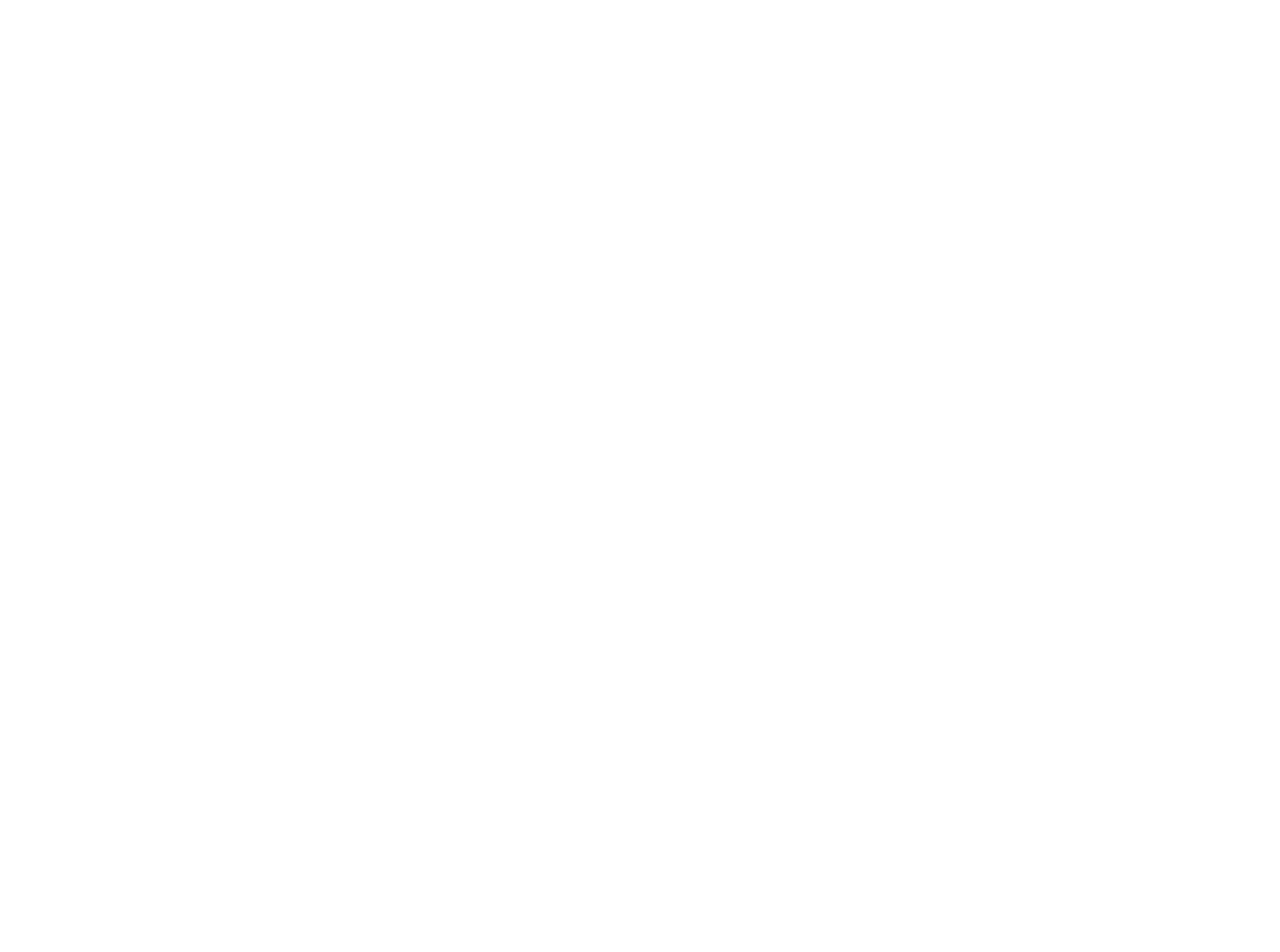
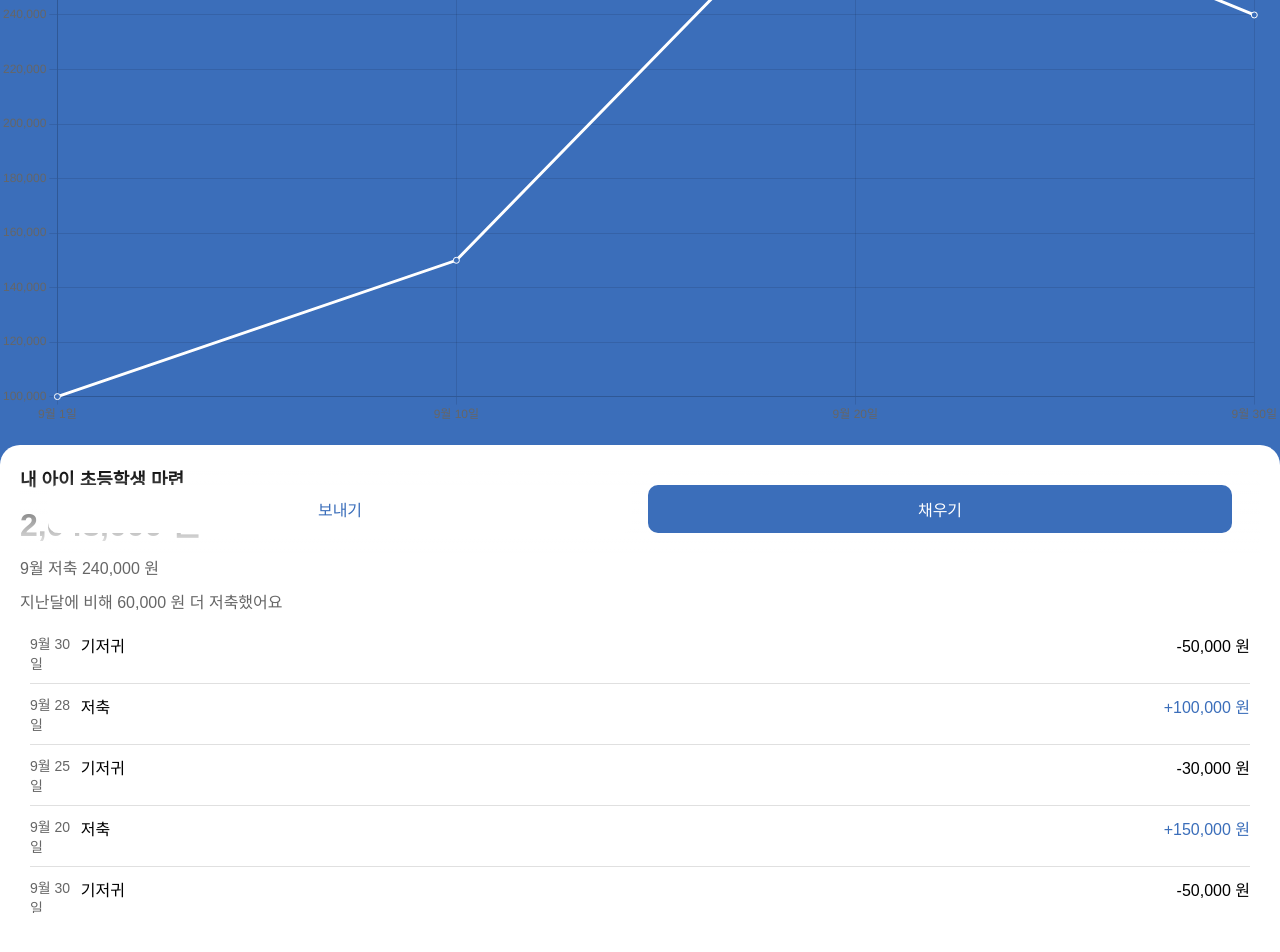
Before and after one commit to ttaeram/ABUBA, a React (Create React App) app in the folder frontend/: page /account in a window 1280 px wide. Shown: the part 328-1280 px from the top of the page. Before the commit the page ends 800 px from the top, so only its background shows below. Built offline with nearby package versions, Linux system fonts and the light colour scheme; a web font is replaced by a local one.

Commit message:
feat: account info

```diff
--- a/frontend/package.json
+++ b/frontend/package.json
@@ -12,7 +12,9 @@
     "@types/react-dom": "^18.3.0",
     "@types/react-router-dom": "^5.3.3",
     "axios": "^1.7.7",
+    "chart.js": "^4.4.4",
     "react": "^18.3.1",
+    "react-chartjs-2": "^5.2.0",
     "react-dom": "^18.3.1",
     "react-h5-audio-player": "^3.9.3",
     "react-icons": "^5.3.0",
--- /dev/null
+++ b/frontend/src/components/account/TransactionItem.tsx
@@ -0,0 +1,46 @@
+import styled from "styled-components";
+
+type Transaction = {
+  date: string;
+  description: string;
+  amount: string;
+  isPositive: boolean; // 입금 또는 출금 여부
+};
+
+const TransactionItem: React.FC<Transaction> = ({ date, description, amount, isPositive }) => {
+  return (
+    <TransactionItemWrapper>
+      <TransactionDate>{date}</TransactionDate>
+      <TransactionDetail>
+        <span>{description}</span>
+        <span style={{ color: isPositive ? '#3B6EBA' : 'black' }}>{amount}</span>
+      </TransactionDetail>
+    </TransactionItemWrapper>
+  );
+};
+
+export default TransactionItem
+
+// 계좌 내역 아이템 스타일링
+const TransactionItemWrapper = styled.li`
+  display: flex;
+  justify-content: space-between;
+  padding: 10px 0;
+  border-bottom: 1px solid #e0e0e0;
+`;
+
+// 날짜 스타일링
+const TransactionDate = styled.div`
+  font-size: 14px;
+  color: #666;
+`;
+
+// 거래 내역 정보 스타일링
+const TransactionDetail = styled.div`
+  display: flex;
+  justify-content: space-between;
+  width: 100%;
+  span {
+    font-size: 16px;
+  }
+`;
--- a/frontend/src/components/buttons/BackButton.tsx
+++ b/frontend/src/components/buttons/BackButton.tsx
@@ -1,7 +1,7 @@
 import { useNavigate } from "react-router-dom"
 import styled from "styled-components"
 
-const BackButton = ({ label = "뒤로가기" }: { label?: string }) => {
+const BackButton = ({ label = "뒤로가기", color = "blue" }: { label?: string, color?: string }) => {
   const navigate = useNavigate()
 
   const toBack = () => {
@@ -9,16 +9,17 @@
   }
 
   return (
-    <Button onClick={toBack}>{label}</Button>
+    <Button onClick={toBack} color={color}>
+      {label}
+    </Button>
   )
 }
 
 export default BackButton
 
-const Button = styled.button`
+const Button = styled.button<{ color?: string }>`
   background: none;
   border: none;
-  color: blue;
+  color: ${(props) => props.color || "blue"}; /* 기본 색상은 blue */
   font-size: 16px;
-
 `;
--- a/frontend/src/pages/account/ChildAccount.tsx
+++ b/frontend/src/pages/account/ChildAccount.tsx
@@ -1,11 +1,219 @@
 import React from 'react'
+import { Line } from 'react-chartjs-2'
+import { Chart as ChartJS, CategoryScale, LinearScale, PointElement, LineElement, Title, Tooltip, Legend } from 'chart.js'
+import BackButton from '../../components/buttons/BackButton'
+import TransactionItem from '../../components/account/TransactionItem'
+import styled from 'styled-components'
 
-type Props = {}
+// Chart.js의 요소를 등록
+ChartJS.register(CategoryScale, LinearScale, PointElement, LineElement, Title, Tooltip, Legend);
 
-const ChildAccount = (props: Props) => {
+// 예시 데이터를 사용한 차트 데이터
+const data = {
+  labels: ['9월 1일', '9월 10일', '9월 20일', '9월 30일'],
+  datasets: [
+    {
+      label: '저축 추세',
+      data: [100000, 150000, 300000, 240000], // 각 날짜에 해당하는 값
+      fill: false,
+      backgroundColor: '#3B6EBA',
+      borderColor: 'white',
+    },
+  ],
+};
+
+// 차트 옵션 설정
+const options = {
+  responsive: true,
+  plugins: {
+    legend: {
+      display: true,
+    },
+    title: {
+      display: true,
+    },
+  },
+};
+
+type Transaction = {
+  date: string;
+  description: string;
+  amount: string;
+  isPositive: boolean; // 입금 또는 출금 여부
+};
+
+const ChildAccount: React.FC = () => {
+  const transactions: Transaction[] = [
+    { date: '9월 30일', description: '기저귀', amount: '-50,000 원', isPositive: false },
+    { date: '9월 28일', description: '저축', amount: '+100,000 원', isPositive: true },
+    { date: '9월 25일', description: '기저귀', amount: '-30,000 원', isPositive: false },
+    { date: '9월 20일', description: '저축', amount: '+150,000 원', isPositive: true },
+    { date: '9월 30일', description: '기저귀', amount: '-50,000 원', isPositive: false },
+    { date: '9월 28일', description: '저축', amount: '+100,000 원', isPositive: true },
+    { date: '9월 25일', description: '기저귀', amount: '-30,000 원', isPositive: false },
+    { date: '9월 20일', description: '저축', amount: '+150,000 원', isPositive: true },
+    { date: '9월 30일', description: '기저귀', amount: '-50,000 원', isPositive: false },
+    { date: '9월 28일', description: '저축', amount: '+100,000 원', isPositive: true },
+    { date: '9월 25일', description: '외식비', amount: '-30,000 원', isPositive: false },
+    { date: '9월 20일', description: '저축', amount: '+150,000 원', isPositive: true },
+  ];
+
   return (
-    <div>ChildAccount</div>
-  )
-}
+    <ChildAccountWrapper>
+      <Header>
+        <BackButton label='<' color='white'/>
+      </Header>
+
+      {/* 이모지 아이콘 섹션 */}
+      <ChartSection>
+        <Line data={data} options={options} />
+      </ChartSection>
+
+      {/* 잔액 및 소비 정보 섹션 */}
+      <BalanceSection>
+        <BalanceTitle>내 아이 초등학생 마련</BalanceTitle>
+        <BalanceAmount>2,043,000 원</BalanceAmount>
+        <TransactionInfo>9월 저축 240,000 원</TransactionInfo>
+        <TransactionInfo>지난달에 비해 60,000 원 더 저축했어요</TransactionInfo>
+        {/* 계좌 내역 리스트 */}
+        <TransactionList>
+          {transactions.map((transaction, index) => (
+            <TransactionItem
+              key={index}
+              date={transaction.date}
+              description={transaction.description}
+              amount={transaction.amount}
+              isPositive={transaction.isPositive}
+            />
+          ))}
+        </TransactionList>
+
+        {/* 버튼 섹션 */}
+        <ButtonSection>
+          <ActionButton>보내기</ActionButton>
+          <ActionButton fill>채우기</ActionButton>
+        </ButtonSection>
+      </BalanceSection>
+    </ChildAccountWrapper>
+  );
+};
 
 export default ChildAccount
+
+// 전체 페이지를 감싸는 래퍼 스타일 정의
+const ChildAccountWrapper = styled.div`
+  display: flex;
+  flex-direction: column;
+  background-color: #3B6EBA; /* 배경색 (이미지와 유사한 색상) */
+  color: white;
+  box-sizing: border-box;
+  position: relative; /* 절대 위치의 기준이 되는 부모 요소 */
+`;
+
+// 상단 헤더 스타일 정의
+const Header = styled.div`
+  display: flex;
+  justify-content: space-between;
+  align-items: center;
+  font-size: 16px;
+  padding: 8px;
+  color: #000;
+  border-radius: 10px;
+`;
+
+// 이모지나 이미지를 표시하는 섹션
+const ChartSection = styled.div`
+  display: flex;
+  justify-content: center;
+  align-items: center;
+  margin: 20px 0;
+`;
+
+// 이모지 이미지를 스타일링
+const EmojiImage = styled.img`
+  width: 100px;
+  height: 100px;
+  border-radius: 50%;
+`;
+
+// 잔액 표시 섹션
+const BalanceSection = styled.div`
+  background-color: #fff;
+  color: #000;
+  padding: 20px;
+  border-top-left-radius: 20px;  /* 상단 왼쪽 모서리 둥글게 */
+  border-top-right-radius: 20px; /* 상단 오른쪽 모서리 둥글게 */
+  flex-grow: 1;
+  z-index: 1;
+`;
+
+// 잔액 제목 스타일
+const BalanceTitle = styled.h2`
+  font-size: 18px;
+  margin-bottom: 8px;
+`;
+
+// 잔액 금액 스타일
+const BalanceAmount = styled.h1`
+  font-size: 32px;
+`;
+
+// 트랜잭션 정보 스타일
+const TransactionInfo = styled.div`
+  font-size: 16px;
+  color: #666;
+  margin-top: 10px;
+`;
+
+// 버튼 섹션을 스타일링
+const ButtonSection = styled.div`
+  position: sticky; /* 절대 위치 지정 */
+  background: linear-gradient(transparent, rgba(255, 255, 255, 1));
+  bottom: 0; /* 페이지의 아래쪽에 배치 */
+  left: 0;
+  right: 0;
+  display: flex;
+  justify-content: space-between;
+  padding: 20px;
+  z-index: 10; /* z축 상에서 위로 배치 */
+`;
+
+// 버튼 스타일링
+const ActionButton = styled.button<{ fill?: boolean }>`
+  flex: 1;
+  padding: 12px;
+  background-color: ${(props) => (props.fill ? '#3B6EBA' : '#ffffff')};
+  color: ${(props) => (props.fill ? '#ffffff' : '#3B6EBA')};
+  border: none;
+  border-radius: 10px;
+  margin: 0 8px;
+  font-size: 16px;
+  cursor: pointer;
+
+  &:hover {
+    background-color: ${(props) => (props.fill ? '#173C91' : '#e0e0e0')};
+  }
+`;
+
+// 계좌 내역 리스트 섹션 스타일링
+const TransactionList = styled.ul`
+  list-style: none;
+  margin: 0;
+  padding: 0;
+  overflow-y: auto; /* 스크롤 가능하게 */
+  flex-grow: 1; /* 리스트가 남은 공간을 모두 차지 */
+  max-height: 300px; /* 리스트가 화면을 넘지 않도록 설정 */
+  background-color: #fff;
+  padding: 10px;
+  border-radius: 10px;
+  margin-bottom: 10px;
+
+  /* 웹킷 브라우저 (Chrome, Safari) */
+  &::-webkit-scrollbar {
+    display: none;
+  }
+
+  /* IE와 Edge */
+  -ms-overflow-style: none; /* IE, Edge */
+  scrollbar-width: none; /* Firefox */
+`;
```
Also changed, not shown: 1 other file (tests, documents, lock files or other folders).
